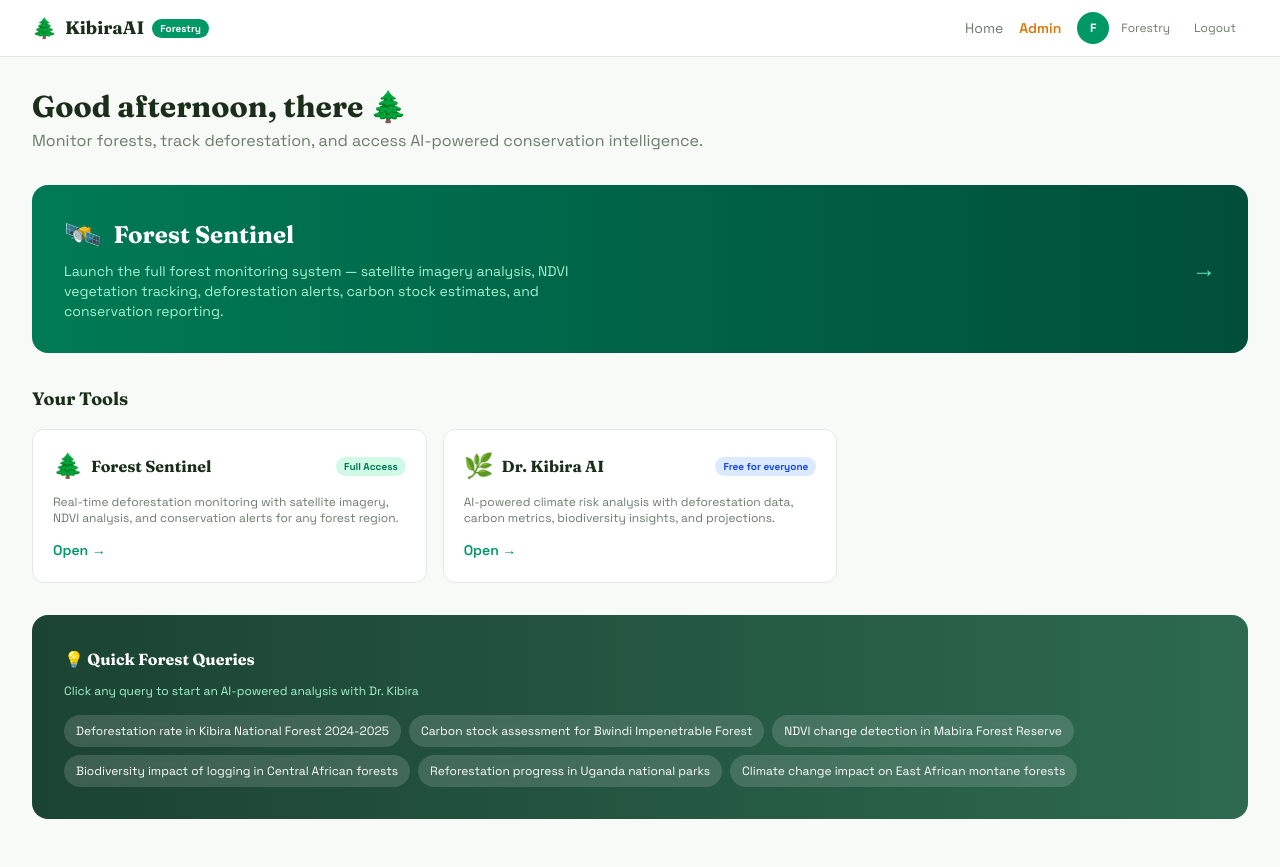
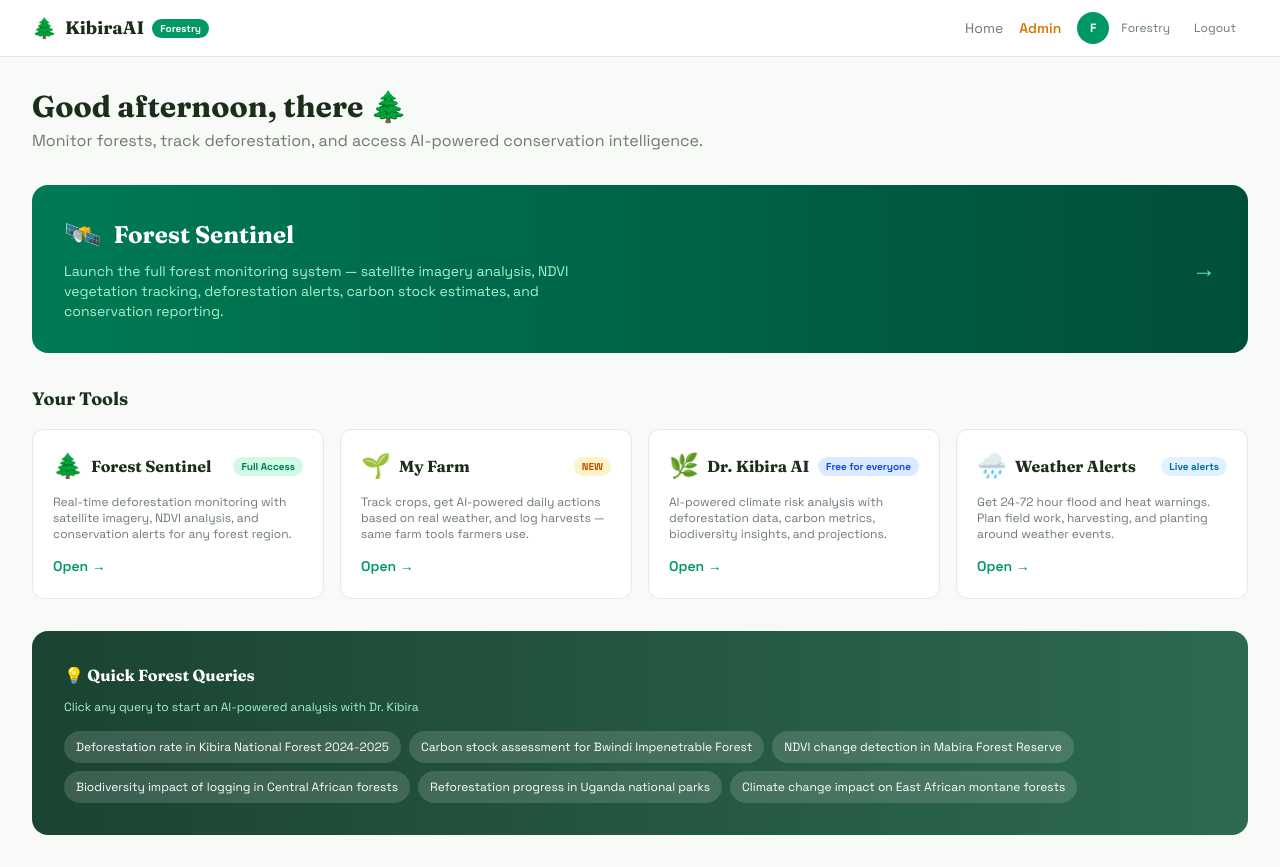
Before and after one commit to arafats1/Ekibira-AI, a Next.js app: page /dashboard/forestry in a window 1280 px wide. Built offline with nearby package versions, Linux system fonts and the light colour scheme; no server answers; sample sign-in values are in the browser's storage.

Commit message:
Updating the app

```diff
--- a/src/app/components/Navbar.js
+++ b/src/app/components/Navbar.js
@@ -175,7 +175,11 @@ export default function Navbar() {
   const { user, logout } = useAuth();
   const router = useRouter();
   const isAdmin = user && user.role === "admin";
-  const dashboardHref = user ? getDashboardRoute(user.accountType) : "/dashboard";
+  const dashboardHref = user
+    ? user.role === "admin"
+      ? "/dashboard/forestry"
+      : getDashboardRoute(user.accountType)
+    : "/dashboard";
 
   const handleSignOut = () => {
     logout();
--- a/src/app/dashboard/farmer/my-farm/page.js
+++ b/src/app/dashboard/farmer/my-farm/page.js
@@ -4,6 +4,7 @@ import { useRouter } from "next/navigation";
 import { useEffect, useState, useCallback, useRef } from "react";
 import Link from "next/link";
 import PaymentModal from "../../../components/PaymentModal";
+import { getDashboardRoute } from "../../../../lib/dashboardRoutes";
 
 const COMMON_CROPS = [
   "Maize", "Beans", "Cassava", "Sweet Potatoes", "Rice", "Sorghum", "Millet",
@@ -487,6 +488,11 @@ export default function MyFarmPage() {
     );
   }
 
+  // Admins return to the forestry dashboard (where My Farm / Weather tools live).
+  // Everyone else returns to their role dashboard.
+  const dashboardHref =
+    user.role === "admin" ? "/dashboard/forestry" : getDashboardRoute(user.accountType);
+
   const growingCrops = crops.filter(c => c.status === "growing");
   const oldestGrowingCropId = growingCrops.length > 0 ? growingCrops[growingCrops.length - 1].id : null;
   const harvestedCrops = crops.filter(c => c.status === "harvested");
@@ -555,7 +561,7 @@ export default function MyFarmPage() {
       <header className="bg-white border-b border-[#e5e7eb] sticky top-0 z-50">
         <div className="w-full max-w-[1600px] mx-auto px-4 sm:px-6 lg:px-8 py-3 flex items-center justify-between">
           <div className="flex items-center gap-2">
-            <Link href="/dashboard/farmer" className="text-sm text-[#6b7c6b] hover:text-[#2d6a4f] font-[family-name:var(--font-body)]">← Dashboard</Link>
+            <Link href={dashboardHref} className="text-sm text-[#6b7c6b] hover:text-[#2d6a4f] font-[family-name:var(--font-body)]">← Dashboard</Link>
             <span className="text-[#d1d5db]">|</span>
             <span className="text-2xl">🌱</span>
             <span className="font-[family-name:var(--font-display)] text-xl font-bold text-[#1b4332]">My Farm</span>
--- a/src/app/dashboard/forestry/page.js
+++ b/src/app/dashboard/forestry/page.js
@@ -49,12 +49,28 @@ export default function ForestryDashboard() {
       tagColor: "bg-emerald-100 text-emerald-700",
     },
     {
+      href: "/dashboard/farmer/my-farm",
+      icon: "🌱",
+      title: "My Farm",
+      desc: "Track crops, get AI-powered daily actions based on real weather, and log harvests — same farm tools farmers use.",
+      tag: "NEW",
+      tagColor: "bg-amber-100 text-amber-700",
+    },
+    {
       href: "/advisor",
       icon: "🌿",
       title: "Dr. Kibira AI",
       desc: "AI-powered climate risk analysis with deforestation data, carbon metrics, biodiversity insights, and projections.",
       tag: "Free for everyone",
       tagColor: "bg-blue-100 text-blue-700",
+    },
+    {
+      href: "/urban-warning",
+      icon: "🌧️",
+      title: "Weather Alerts",
+      desc: "Get 24-72 hour flood and heat warnings. Plan field work, harvesting, and planting around weather events.",
+      tag: "Live alerts",
+      tagColor: "bg-sky-100 text-sky-700",
     },
   ];
 
@@ -133,7 +149,7 @@ export default function ForestryDashboard() {
 
         {/* Tools Grid */}
         <h2 className="text-lg font-bold text-[#1a2e1a] mb-4 font-[family-name:var(--font-display)]">Your Tools</h2>
-        <div className="grid grid-cols-1 sm:grid-cols-3 gap-4 mb-8">
+        <div className="grid grid-cols-1 sm:grid-cols-2 lg:grid-cols-4 gap-4 mb-8">
           {tools.map((tool) => (
             <Link key={tool.href} href={tool.href} className="bg-white rounded-xl p-5 border border-[#e5e7eb] hover:shadow-md hover:border-emerald-300 transition-all group">
               <div className="flex items-center justify-between mb-3">
--- a/src/app/login/page.js
+++ b/src/app/login/page.js
@@ -32,7 +32,9 @@ function LoginForm() {
     setLoading(true);
     try {
       const userData = await login({ identifier: form.identifier, password: form.password });
-      const dest = redirect || getDashboardRoute(userData.accountType);
+      const dest =
+        redirect ||
+        (userData.role === "admin" ? "/dashboard/forestry" : getDashboardRoute(userData.accountType));
       router.push(dest);
     } catch (err) {
       setError(err.message || "Login failed. Please check your credentials.");
```
